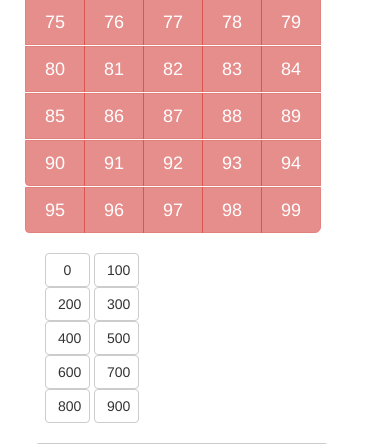
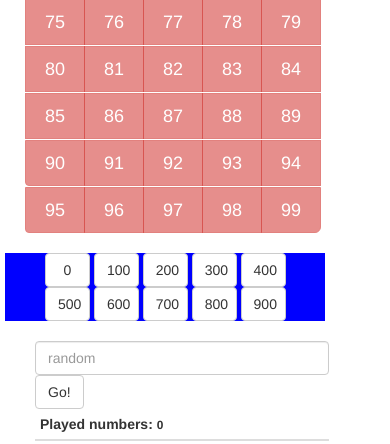
Before and after one commit to RewrGroup/AstroBurger, a Django app: page /play/ in a window 390 px wide; the page is wider, and only the part inside the window is pictured. Shown: the part 957-1401 px from the top of that part. Run offline with Django 3.2, Linux system fonts and the light colour scheme; a user stored in the database is signed in; tables that the repository leaves empty hold one stand-in row (values such as "Sample post"); lists and menus that the app fills with data are empty; some libraries are stand-ins or nearby versions.

Commit message:
btn-matrix actualizada para moviles 5

```diff
--- a/betcnow/static/betcnow/css/betcnow.css
+++ b/betcnow/static/betcnow/css/betcnow.css
@@ -162,8 +162,9 @@ padding: 20px 5px 0px 0px;
     }
 
     .botones-centena{
+        background: blue;
         padding: 0px 0px 0px 40px !important;
-        width: 45% !important;
+        width: 80% !important;
     }
 
     .cientos{
```
